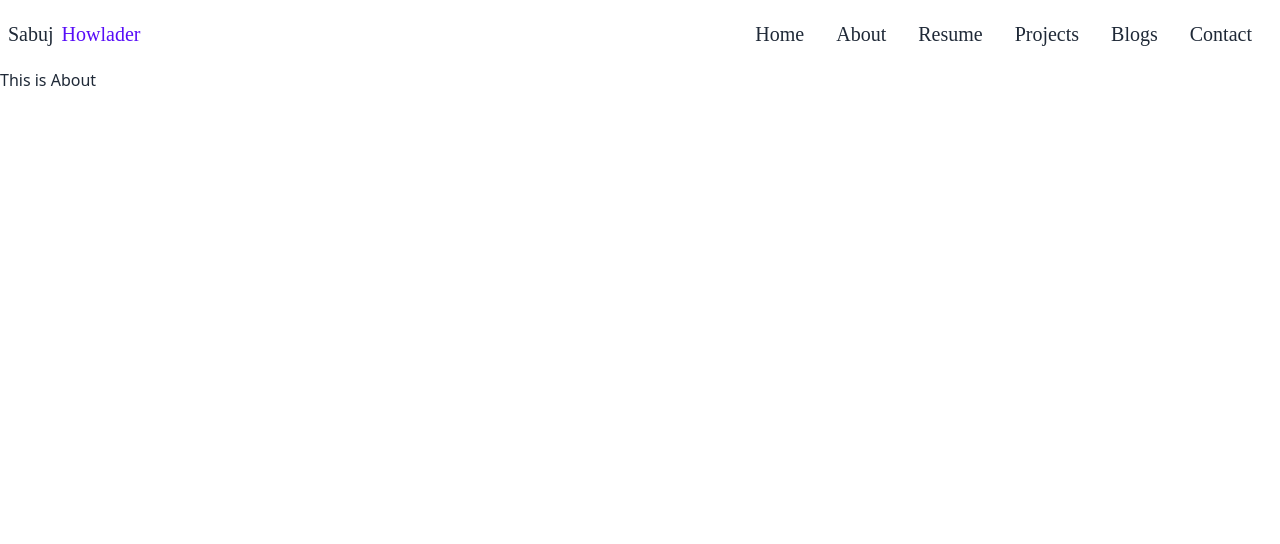
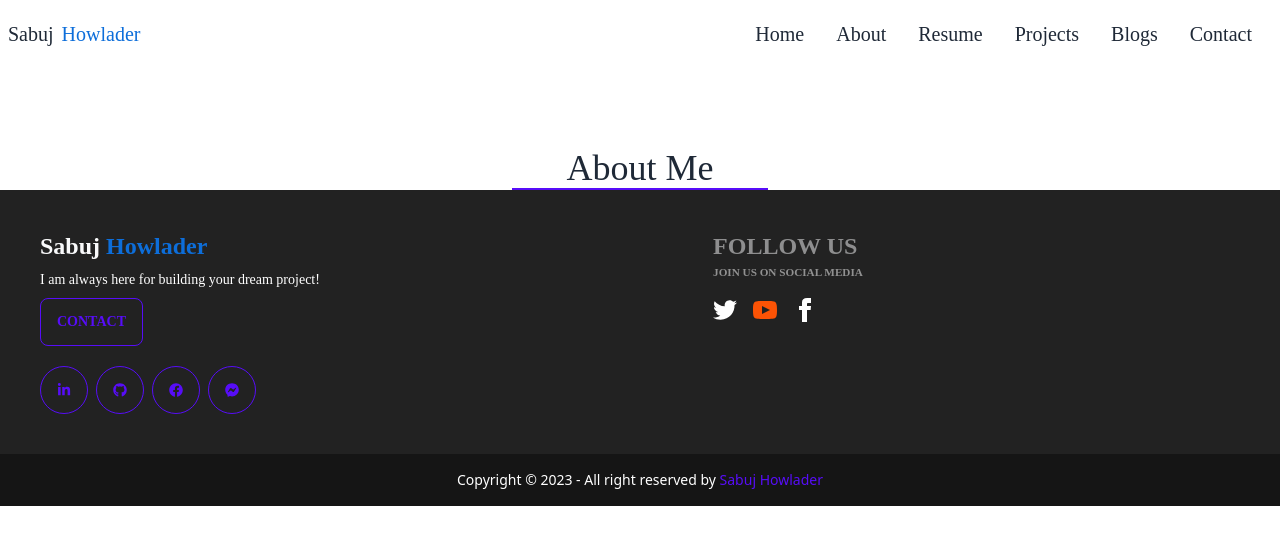
Before and after one commit to sabuj0143/portfoilo, a React (Vite) app: page /about in a window 1280 px wide. Shown: the top 544 px of the page. Built offline with nearby package versions, Linux system fonts and the light colour scheme.

Commit message:
Footer added

```diff
--- a/src/Layout/Main.jsx
+++ b/src/Layout/Main.jsx
@@ -1,11 +1,13 @@
 import { Outlet } from "react-router-dom";
 import Header from "../component/Header/Header";
+import Footer from "../component/Footer/Footer";
 
 const Main = () => {
     return (
         <div>
             <Header></Header>
             <Outlet></Outlet>
+            <Footer></Footer>
         </div>
     );
 };
--- a/src/component/About/About.jsx
+++ b/src/component/About/About.jsx
@@ -1,8 +1,10 @@
 
 const About = () => {
     return (
-        <div>
-            <h4>This is About</h4>
+        <div className="mt-20">
+            <div className="title text-center mx-auto">
+                <h3 className="w-[20%] mx-auto cursive text-4xl border-0 border-b-2 border-primary">About Me</h3>
+            </div>
         </div>
     );
 };
--- /dev/null
+++ b/src/component/Footer/Footer.jsx
@@ -0,0 +1,53 @@
+import { Link } from "react-router-dom";
+import { FaLinkedinIn, FaGithub, FaFacebook, FaFacebookMessenger } from 'react-icons/fa';
+
+const Footer = () => {
+    return (
+        <footer>
+            <div className="footer lilita p-10 bg-[#222222] text-neutral-content">
+                <div>
+                    <h3 className="text-[#F9FAFB] font-extrabold text-2xl">Sabuj
+                    <span className="text-[#0D6EDA]"> Howlader</span></h3>
+                    <p>I am always here for building your dream project!</p>
+                    <Link to="/contact">
+                        <button className="btn btn-outline btn-primary">Contact</button>
+                    </Link>
+                    <div className='space-x-2 mt-3'>
+                            <button className="btn btn-primary btn-circle btn-outline">
+                                <FaLinkedinIn />
+                            </button>
+                            <button className="btn btn-primary btn-circle btn-outline">
+                                <FaGithub />
+                            </button>
+                            <button className="btn btn-primary btn-circle btn-outline">
+                                <FaFacebook />
+                            </button>
+                            <button className="btn btn-primary btn-circle btn-outline">
+                                <FaFacebookMessenger />
+                            </button>
+                        </div>
+                </div>
+                <div>
+                    <span className="footer-title">
+                        <div className="text-neutral-content font-extrabold lilita">
+                            <h4 className="text-[#F9FAFB] text-2xl">Follow US</h4>
+                            <p><small>Join us on social media</small></p>
+                        </div>
+                    </span>
+                    <div className="grid grid-flow-col gap-4 ">
+                        <a><svg xmlns="http://www.w3.org/2000/svg" width="24" height="24" viewBox="0 0 24 24" className="fill-current text-white"><path d="M24 4.557c-.883.392-1.832.656-2.828.775 1.017-.609 1.798-1.574 2.165-2.724-.951.564-2.005.974-3.127 1.195-.897-.957-2.178-1.555-3.594-1.555-3.179 0-5.515 2.966-4.797 6.045-4.091-.205-7.719-2.165-10.148-5.144-1.29 2.213-.669 5.108 1.523 6.574-.806-.026-1.566-.247-2.229-.616-.054 2.281 1.581 4.415 3.949 4.89-.693.188-1.452.232-2.224.084.626 1.956 2.444 3.379 4.6 3.419-2.07 1.623-4.678 2.348-7.29 2.04 2.179 1.397 4.768 2.212 7.548 2.212 9.142 0 14.307-7.721 13.995-14.646.962-.695 1.797-1.562 2.457-2.549z"></path></svg></a>
+                        <a><svg xmlns="http://www.w3.org/2000/svg" width="24" height="24" viewBox="0 0 24 24" className="fill-current text-[#fc5305]"><path d="M19.615 3.184c-3.604-.246-11.631-.245-15.23 0-3.897.266-4.356 2.62-4.385 8.816.029 6.185.484 8.549 4.385 8.816 3.6.245 11.626.246 15.23 0 3.897-.266 4.356-2.62 4.385-8.816-.029-6.185-.484-8.549-4.385-8.816zm-10.615 12.816v-8l8 3.993-8 4.007z"></path></svg></a>
+                        <a><svg xmlns="http://www.w3.org/2000/svg" width="24" height="24" viewBox="0 0 24 24" className="fill-current text-white"><path d="M9 8h-3v4h3v12h5v-12h3.642l.358-4h-4v-1.667c0-.955.192-1.333 1.115-1.333h2.885v-5h-3.808c-3.596 0-5.192 1.583-5.192 4.615v3.385z"></path></svg></a>
+                    </div>
+                </div>
+            </div>
+            <div className="footer footer-center p-4 bg-[#151515] text-[#6D6D6D]">
+                <div className="text-white">
+                    <p>Copyright © 2023 - All right reserved by <span className="text-primary">Sabuj Howlader</span></p>
+                </div>
+            </div>
+        </footer>
+    );
+};
+
+export default Footer;
--- a/src/component/Header/Header.jsx
+++ b/src/component/Header/Header.jsx
@@ -17,7 +17,7 @@
                         <li><Link to="/about">Contact</Link></li>
                     </ul>
                 </div>
-                <a className="normal-case text-xl">Sabuj<span className="text-primary ml-2">Howlader</span></a>
+                <a className="normal-case text-xl">Sabuj<span className="text-[#0D6EDA] ml-2">Howlader</span></a>
             </div>
             <div className="navbar-end hidden lg:flex">
                 <ul className="menu menu-horizontal px-1">
--- a/src/component/Home/Banner.jsx
+++ b/src/component/Home/Banner.jsx
@@ -3,7 +3,7 @@
 const Banner = () => {
     return (
         <div>
-            <div className="hero min-h-screen bg-base-200">
+            <div className="hero bg-base-200 md:min-h-screen">
                 <div className="hero-content flex-col lg:flex-row-reverse">
                     <img src={bannerImg} className="max-w-sm rounded-lg shadow-2xl" />
                     <div>
--- a/src/component/Home/Home.jsx
+++ b/src/component/Home/Home.jsx
@@ -1,3 +1,4 @@
+import About from "../About/About";
 import Banner from "./Banner";
 import Services from "./Services";
 
@@ -6,6 +7,7 @@
         <div>
             <Banner></Banner>
             <Services></Services>
+            <About></About>
         </div>
     );
 };
--- a/src/component/Home/Services.jsx
+++ b/src/component/Home/Services.jsx
@@ -8,7 +8,7 @@
                 <button className="text-3xl font-bold btn btn-outline btn-primary border-0 border-b-4">My Services</button>
                 <p className="text-xl font-bold mt-6">Client satisfaction is my first priority</p>
             </div>
-            <div className="service-container mt-4 grid md:grid-cols-3 ">
+            <div className="service-container mt-4 grid md:grid-cols-3 gap-4">
                 <div className="card w-96 bg-base-100 shadow-xl">
                     <figure className="px-10 pt-10">
                         <img src={img1} alt="Shoes" className="rounded-xl" />
```
